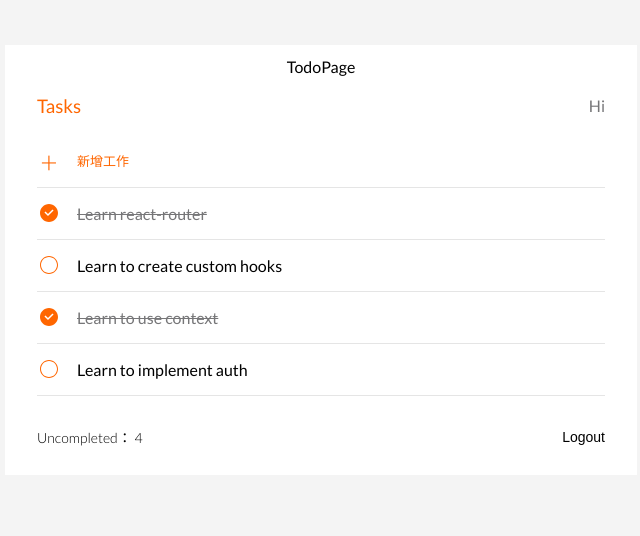
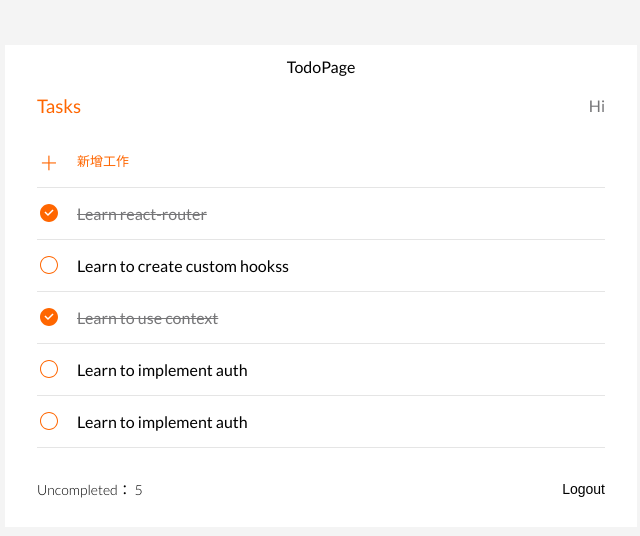
Before and after one commit to teanliu/todo-list, a React (Create React App) app: page /todo in a window 1280 px wide. Shown: the top 536 px of the page, without its empty margins (319-959 px from the left). Built offline with nearby package versions, Linux system fonts and the light colour scheme; data requests are answered from the project's data file.

Commit message:
feat: connected with api and updated get, add, edit, and delete in db

```diff
--- /dev/null
+++ b/db.json
@@ -0,0 +1,29 @@
+{
+  "todos": [
+    {
+      "title": "Learn react-router",
+      "isDone": true,
+      "id": 1
+    },
+    {
+      "title": "Learn to create custom hookss",
+      "isDone": false,
+      "id": 2
+    },
+    {
+      "title": "Learn to use context",
+      "isDone": true,
+      "id": 3
+    },
+    {
+      "title": "Learn to implement auth",
+      "isDone": false,
+      "id": 4
+    },
+    {
+      "title": "Learn to implement auth",
+      "isDone": false,
+      "id": 5
+    }
+  ]
+}
--- a/package.json
+++ b/package.json
@@ -6,7 +6,9 @@
     "@testing-library/jest-dom": "^5.16.5",
     "@testing-library/react": "^13.4.0",
     "@testing-library/user-event": "^13.5.0",
+    "axios": "^0.27.2",
     "clsx": "^1.2.1",
+    "json-server": "^0.17.3",
     "react": "^18.2.0",
     "react-dom": "^18.2.0",
     "react-router-dom": "^6.11.2",
@@ -17,6 +19,7 @@
   },
   "scripts": {
     "start": "react-scripts start",
+    "dev-server": "json-server --watch db.json --port 3001",
     "build": "react-scripts build",
     "test": "react-scripts test",
     "eject": "react-scripts eject"
--- /dev/null
+++ b/src/api/todos.js
@@ -0,0 +1,52 @@
+import axios from 'axios';
+const baseUrl = 'http://localhost:3001';
+
+
+
+
+
+
+export const getTodos = async () => {
+  try {
+    const res = await axios.get(`${baseUrl}/todos`);
+    return res.data;
+  } catch (e) {
+    console.error("[get todos failed]: ", e);
+  }
+};
+
+export const createTodo = async (payload) => {
+  const { title, isDone } = payload;
+  try {
+    const res = await axios.post(`${baseUrl}/todos`, {
+      title,
+      isDone,
+    });
+    return res.data;
+  } catch (e) {
+    console.error("[create todos failed]: ", e);
+  }
+
+};
+
+export const patchTodo = async (payload) => {
+  const { id, title, isDone } = payload;
+  try {
+    const res = await axios.patch(`${baseUrl}/todos/${id}`, {
+      title,
+      isDone,
+    });
+    return res.data;
+  } catch (e) {
+    console.error("[patch todos failed]: ", e);
+  }
+};
+
+export const deleteTodo = async (id) => {
+  try {
+    const data = await axios.delete(`${baseUrl}/todos/${id}`);
+    return data.data;
+  } catch (e) {
+    console.error("[delete todos failed]: ", e);
+  }
+};
--- a/src/pages/TodoPage.jsx
+++ b/src/pages/TodoPage.jsx
@@ -1,68 +1,71 @@
+import { getTodos, createTodo, patchTodo, deleteTodo } from '../api/todos';
 import { Footer, Header, TodoCollection, TodoInput } from 'components';
-import { useState } from 'react';
+import { useState, useEffect } from 'react';
 
-const dummyTodos = [
-  {
-    title: 'Learn react-router',
-    isDone: true,
-    id: 1,
-  },
-  {
-    title: 'Learn to create custom hooks',
-    isDone: false,
-    id: 2,
-  },
-  {
-    title: 'Learn to use context',
-    isDone: true,
-    id: 3,
-  },
-  {
-    title: 'Learn to implement auth',
-    isDone: false,
-    id: 4,
-  },
-];
 
 const TodoPage = () => {
   const [inputValue, setInputValue] = useState("");
-  const [todos, setTodos] = useState(dummyTodos);
+  const [todos, setTodos] = useState([]);
   const numOfTodos = todos.length;
-
-
 
   const handleChange = (value) => {
     setInputValue(value);
   }
-  const handleAddTodo = () => {
+  const handleAddTodo = async () => {
     if (!inputValue.length) return;
+
+    try {
+      const data = await createTodo({
+        title: inputValue,
+        isDone: false,
+      });
 
       setTodos((prevTodos) => {
         return [...prevTodos, {
-        id: Math.random()*1000,
+          id: data.id,
+          title: data.title,
+          isDone: data.isDone,
+          isEdit: false,
+        }]
+      })
+      setInputValue("");
+    } catch (e) {
+      console.error(e)
+    }
+  };
+  const handleKeyDown = async () => {
+    if (!inputValue.length) return;
+
+    try {
+      const data = await createTodo({
         title: inputValue,
         isDone: false,
-      }]
-    })
-
-    setInputValue("");
-  };
-  const handleKeyDown = () => {
-    if (!inputValue.length) return;
+      });
 
       setTodos((prevTodos) => {
         return [
           ...prevTodos,
           {
-          id: Math.random() * 1000,
-          title: inputValue,
-          isDone: false,
+            id: data.id,
+            title: data.title,
+            isDone: data.isDone,
+            isEdit: false,
           },
         ];
       });
       setInputValue('');
+    } catch (e) {
+      console.error(e);
+    }
   };
-  const handleToggleDone = (id) => {
+  const handleToggleDone = async (id) => {
+
+    const currentTodo = todos.find((todo) => todo.id === id);
+    try {
+      await patchTodo({
+        id,
+        isDone: !currentTodo.isDone,
+      });
       setTodos((prevTodos) => {
         return prevTodos.map((todo) => {
           if (todo.id === id) {
@@ -74,6 +77,9 @@ const TodoPage = () => {
           return todo;
         });
       });
+    } catch (e) {
+      console.error(e);
+    }
   };
   const handleChangeMode = ({ id, isEdit }) => {
     setTodos((prevTodos) => {
@@ -91,7 +97,13 @@ const TodoPage = () => {
       });
     });
   };
-  const handleSave = ({ id, title }) => {
+  const handleSave = async ({ id, title }) => {
+
+    try {
+      await patchTodo({
+        id,
+        title,
+      });
       setTodos(prevTodos => {
         return prevTodos.map((todo) => {
           if (todo.id === id) {
@@ -104,10 +116,34 @@ const TodoPage = () => {
           return todo;
         });
       });
+    } catch (e) {
+      console.error(e);
+    }
   };
-  const handleDelete = (id) => {
+  const handleDelete = async (id) => {
+    try {
+      await deleteTodo(id);
       setTodos((prevTodos) => prevTodos.filter((todo) => todo.id !== id));
+    } catch (e) {
+      console.error(e);
+    }
+
   };
+
+  useEffect(() => {
+    const getTodosAsync = async () => {
+      try {
+        const todos = await getTodos();
+        setTodos(todos.map((todo) => ({
+          ...todo,
+          isEdit: false
+        })))
+      } catch (e) {
+        console.error(e);
+      }
+    };
+    getTodosAsync();
+  }, [])
 
 
   return (
```
Also changed, not shown: 1 other file (tests, documents, lock files or other folders). Lines whose indentation alone changed are shown as unchanged.
